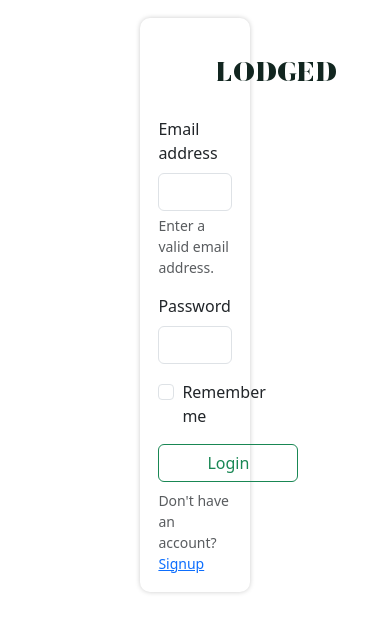
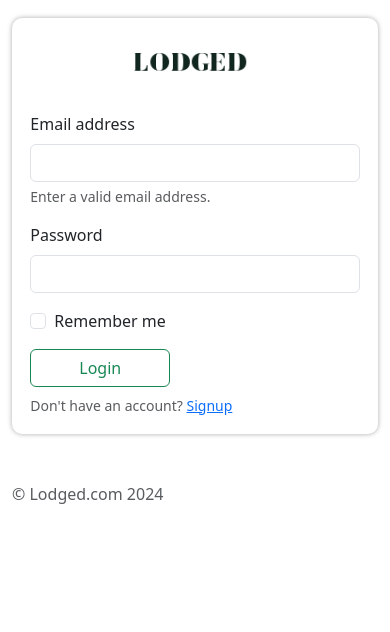
Before and after one commit to Bolang-Lonson/lodged, a React (Create React App) app: page /login in a window 390 px wide. Shown: the top 632 px of the page. Built offline with nearby package versions, Linux system fonts and the light colour scheme.

Commit message:
login form box made responsive

```diff
--- a/src/App.css
+++ b/src/App.css
@@ -3,3 +3,7 @@
   margin: 0;
   padding: 0;
 }
+
+body {
+  background-color: beige;
+}
--- a/src/Components/Home/home.css
+++ b/src/Components/Home/home.css
@@ -1,6 +1,3 @@
-body {
-    background-color: #f4ebd0;
-}
 .header {
     width: 100%;
     height: 800px;
--- a/src/Components/Login/login.css
+++ b/src/Components/Login/login.css
@@ -1,13 +1,30 @@
-body {
-    background-color: #f4ebd0;
-}
-
 .form_box {
     /* float: right; */
-    width: 30%; height: 30%;
+    width: 100%; height: 30%;
     /* border: 1px solid black;  */
-    box-shadow: 0 0 5px #ccc;
+    box-shadow: 0 0 5px #aaa;
     border-radius: 10px;
     padding: 5%;
     margin: 5% auto;
 }
+
+@media (min-width: 960px) {
+    .form_box {
+        width: 600px;
+    }
+}
+
+@media (min-width: 540px) and (max-width: 960px) {
+    .form_box {
+        width: 60%;
+    }
+}
+
+.login-logo {
+    background-image: url("../../Assets/Images//other/logo-char.png");
+    background-size: contain;
+    background-repeat: no-repeat;
+    background-position: center center;
+    min-height: 75px;
+    transform: translateY(-10%);
+}
--- a/src/Components/Login/login.js
+++ b/src/Components/Login/login.js
@@ -1,5 +1,4 @@
 import './login.css';
-import logo from '../../Assets/Images/logo-char.png';
 import 'bootstrap/dist/css/bootstrap.min.css';
 
 const Login = () => {
@@ -8,12 +7,10 @@ const Login = () => {
     }
 
     return (
-        <div className='container'>
+        <div className='container-fluid'>
             <div className='form_box'>
                 <form>
-                    <div>
-                        <img src={ logo } alt='...' className='mx-5'/>
-                    </div>
+                    <div className='login-logo'></div>
                     <div className="mb-3">
                         <label for="exampleInputEmail1" className="form-label">Email address</label>
                         <input type="email" className="form-control" id="exampleInputEmail1" aria-describedby="emailHelp"/>
@@ -24,13 +21,14 @@ const Login = () => {
                         <input type="password" className="form-control" id="exampleInputPassword1"/>
                     </div>
                     <div className="mb-3 form-check">
-                        <input type="checkbox" className="form-check-input" id="exampleCheck1"/>
-                        <label className="form-check-label" for="exampleCheck1">Remember me</label>
+                        <input type="checkbox" className="form-check-input" id="rem-check"/>
+                        <label className="form-check-label" for="rem-check">Remember me</label>
                     </div>
                     <button type="submit" className="btn btn-outline-success px-5">Login</button>
                     <div className='form-text pt-1'>Don't have an account? <a href='/signup'>Signup</a></div>
                 </form>
             </div>
+            <div><p className="mt-5 mb-3 text-body-secondary">&copy; Lodged.com 2024</p></div>
         </div>
     )
 }
```
Also changed, not shown: src/Assets/Images/other/logo-char.png (renamed from src/Assets/Images/logo-char.png).
